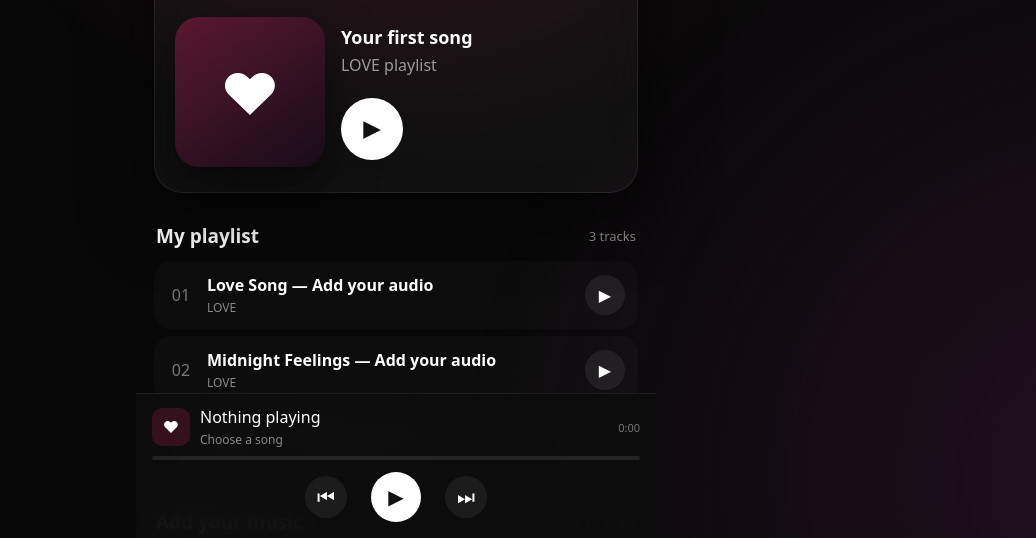
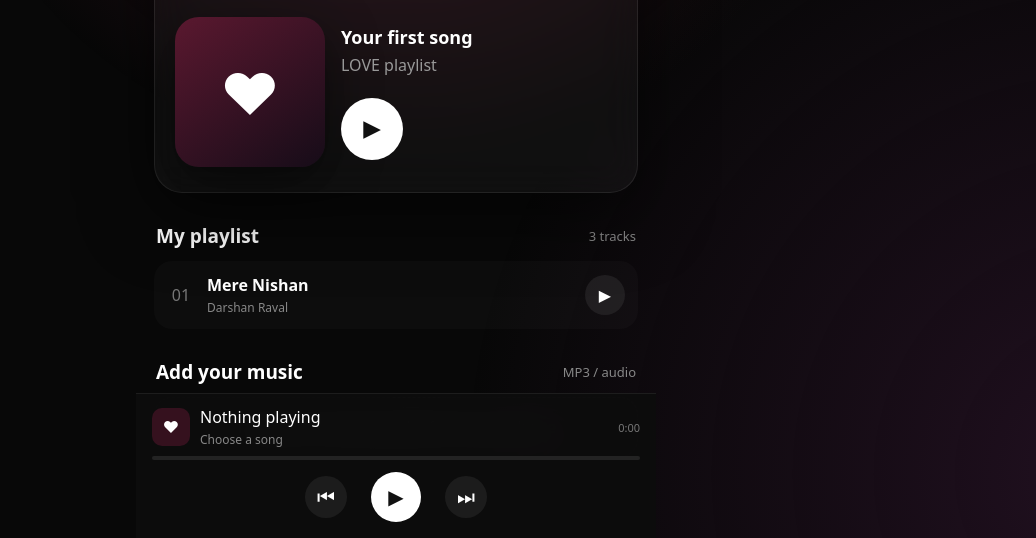
Before and after one commit to bunty92418-wq/Love-, a plain HTML site: page index.html in a window 1280 px wide. Shown: the part 262-800 px from the top of the page, without its empty margins (244-1280 px from the left). Drawn offline with Linux system fonts and the light colour scheme.

Commit message:
Add new song 'Mere Nishan' to the playlist

```diff
--- a/index.html
+++ b/index.html
@@ -63,7 +63,7 @@
 const audio=document.getElementById('audio'), tracksEl=document.getElementById('tracks');
 let songs=[], index=-1;
 function addSong(name,url,artist="LOVE") {songs.push({name,url,artist}); render();}
-["Love Song — Add your audio","Midnight Feelings — Add your audio","Forever — Add your audio"].forEach((x,i)=>addSong(x,""));
+addSong("Mere Nishan", "Mere Nishan(720P_HD).mp4", "Darshan Raval");
 function render(){
  tracksEl.innerHTML="";
  songs.forEach((s,i)=>{
```
